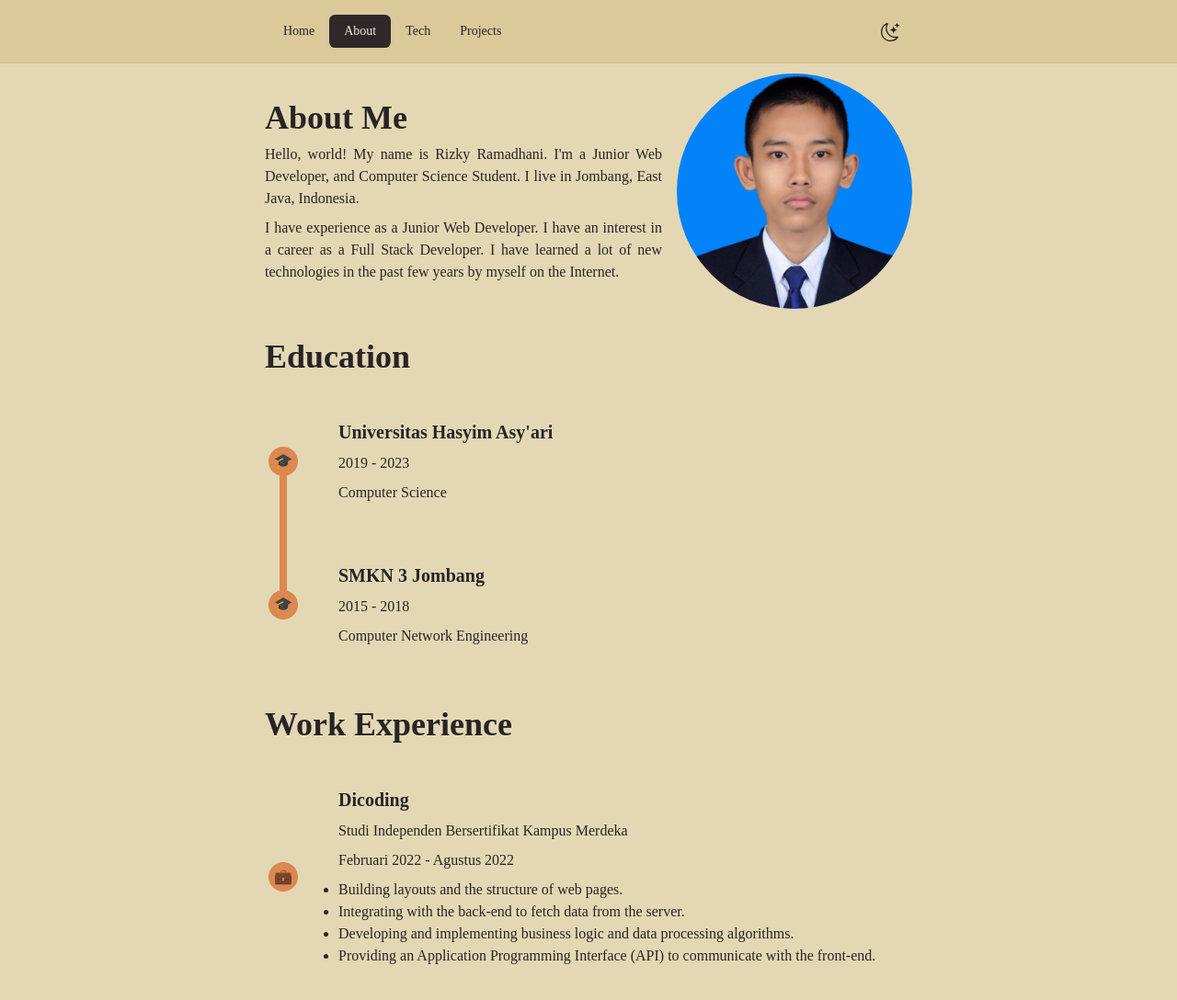
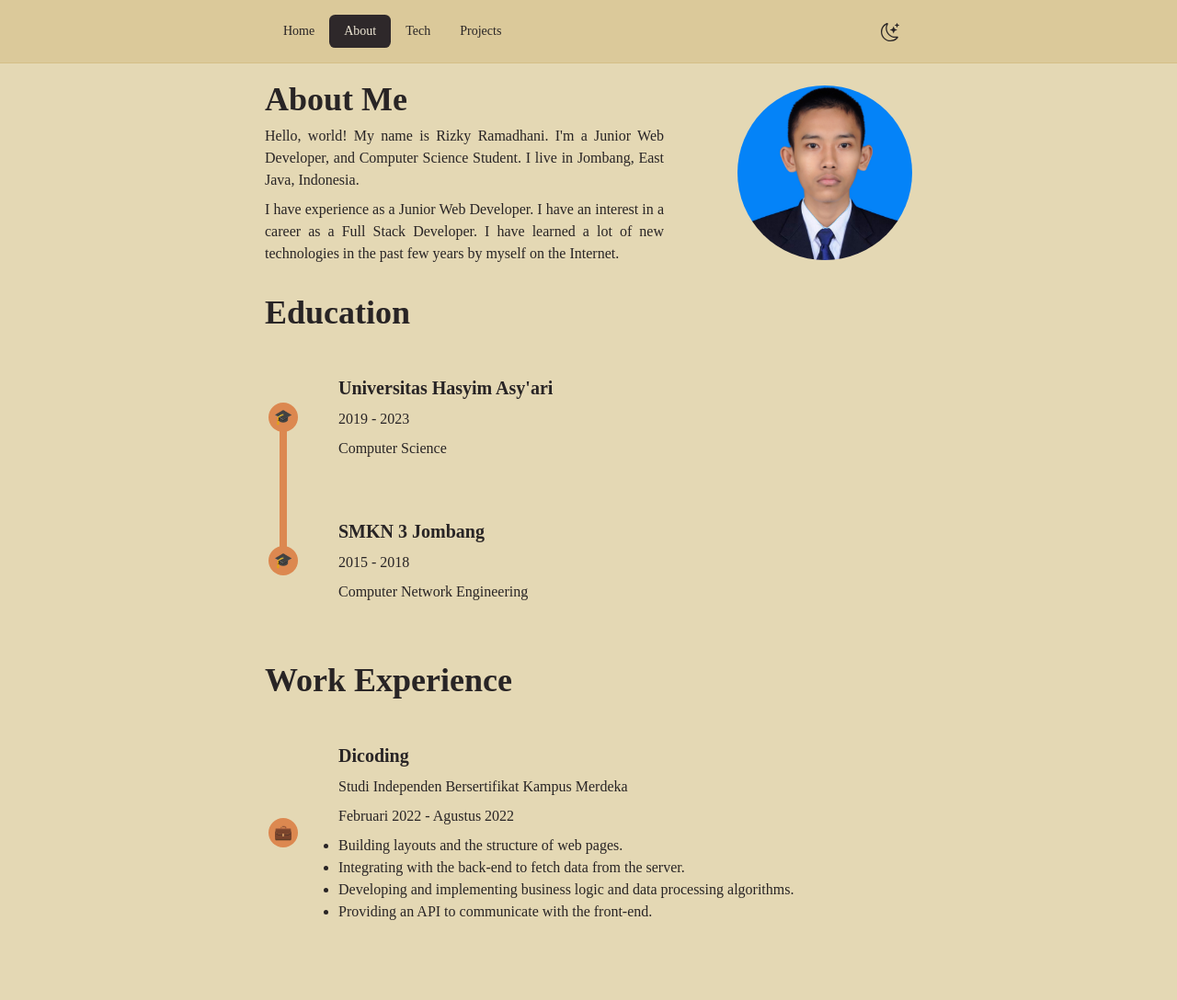
Before and after one commit to ramadanriz/portfolio-website, a React (Vite) app: page /about in a window 1280 px wide. Shown: the top 1088 px of the page at 92% size. After the commit the page ends 1060 px from the top, so only its background shows below. Built offline with nearby package versions, Linux system fonts and the light colour scheme.

Commit message:
update about page

```diff
--- a/src/components/Container.jsx
+++ b/src/components/Container.jsx
@@ -5,8 +5,8 @@ const Container = (props) => {
   return (
     <>
         <Navbar />
-        <main className='relative py-6 px-8 mx-auto mt-16 md:px-16 md:mt-14 lg:container lg:px-32 xl:px-72'>
-            {props.children}
+        <main className='relative mx-auto mt-16 md:mt-14 py-6 px-8 md:px-16 lg:px-32 xl:px-72 lg:container'>
+          {props.children}
         </main>
     </>
   )
--- a/src/components/about/AboutMe.jsx
+++ b/src/components/about/AboutMe.jsx
@@ -5,42 +5,21 @@ import SectionTitle from '../SectionTitle'
 
 const AboutMe = () => {
   return (
-    <div className="hero">
-      <div className="hero-content p-0 flex-col lg:flex-row-reverse">
-        <Avatar className="w-48 h-48 rounded-full">
+    <div className="hero mt-2">
+      <div className="hero-content md:gap-20 p-0 flex-col md:flex-row-reverse lg:items-center">
+        <Avatar className="w-[190px] h-[190px] rounded-full">
           <img src={heroImg} alt="me" />
         </Avatar>
         <div className="space-y-2 text-center md:text-left">
           <SectionTitle>About Me</SectionTitle>
           {aboutContents.map((content, index) => (
-            <p
-            className='text-justify dark:text-gray-200 text-light-fg-secondary'
-            key={index}
-            >
-            {content}
+            <p className='text-justify text-light-fg-secondary' key={index}>
+              {content}
             </p>
           ))}
         </div>
       </div>
     </div>
-
-    // <div className='flex items-center flex-col-reverse gap-8 md:flex-row md:gap-16 mt-2'>
-    //     <div className='space-y-4 md:w-4/6'>
-    //         <SectionTitle>About Me</SectionTitle>
-    //         {aboutContents.map((content, index) => (
-    //             <p
-    //             className='text-justify dark:text-gray-200 text-light-fg-secondary'
-    //             key={index}
-    //             >
-    //             {content}
-    //             </p>
-    //         ))}
-    //     </div>
-
-    //     <Avatar >
-    //         <img src={heroImg} alt="me" />
-    //     </Avatar>
-    // </div>
   )
 }
 
--- a/src/constant/index.jsx
+++ b/src/constant/index.jsx
@@ -1,4 +1,4 @@
-import { FaJs, FaPhp, FaReact, FaLaravel } from 'react-icons/fa6'
+import { FaJs, FaPhp, FaReact, FaLaravel, FaGithub, FaLinkedin } from 'react-icons/fa6'
 import { SiTailwindcss, SiMysql } from 'react-icons/si'
 
 const menuLinks = [
@@ -76,7 +76,7 @@ const companies = [
         "Building layouts and the structure of web pages.",
         "Integrating with the back-end to fetch data from the server.",
         "Developing and implementing business logic and data processing algorithms.",
-        "Providing an Application Programming Interface (API) to communicate with the front-end."
+        "Providing an API to communicate with the front-end."
       ],
       period: "Februari 2022 - Agustus 2022",
     },
@@ -84,20 +84,13 @@ const companies = [
 
 const contacts = [
     {
-        name: 'Github',
-        username: 'ramadanriz',
+        icon: <FaGithub />,
         link: 'https://github.com/ramadanriz'
     },
     {
-        name: 'Linkedin',
-        username: 'Rizky Ramadhani',
+        icon: <FaLinkedin />,
         link: 'https://www.linkedin.com/in/ramadhanriz/'
-    },
-    {
-        name: 'Showwcase',
-        username: 'Rizky Ramadhani',
-        link: 'https://ramadanriz.showwcase.com/'
-    },
+    }
 ]
 
 const baseUrl = 'https://gh-pinned-repos.egoist.dev/?username=ramadanriz'
```
Also changed, not shown: src/components/about/education/Item.jsx (+4 -4 lines), src/App.jsx (line endings or trailing spaces).
